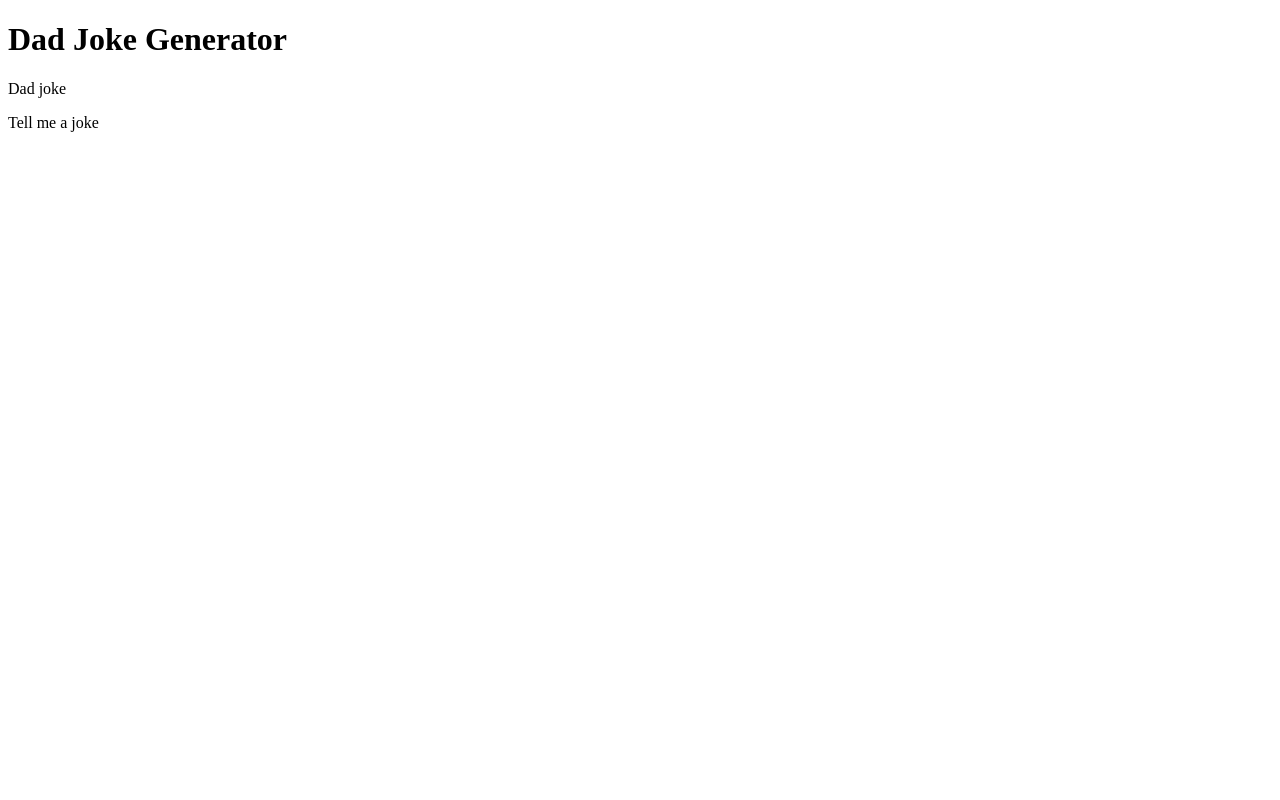
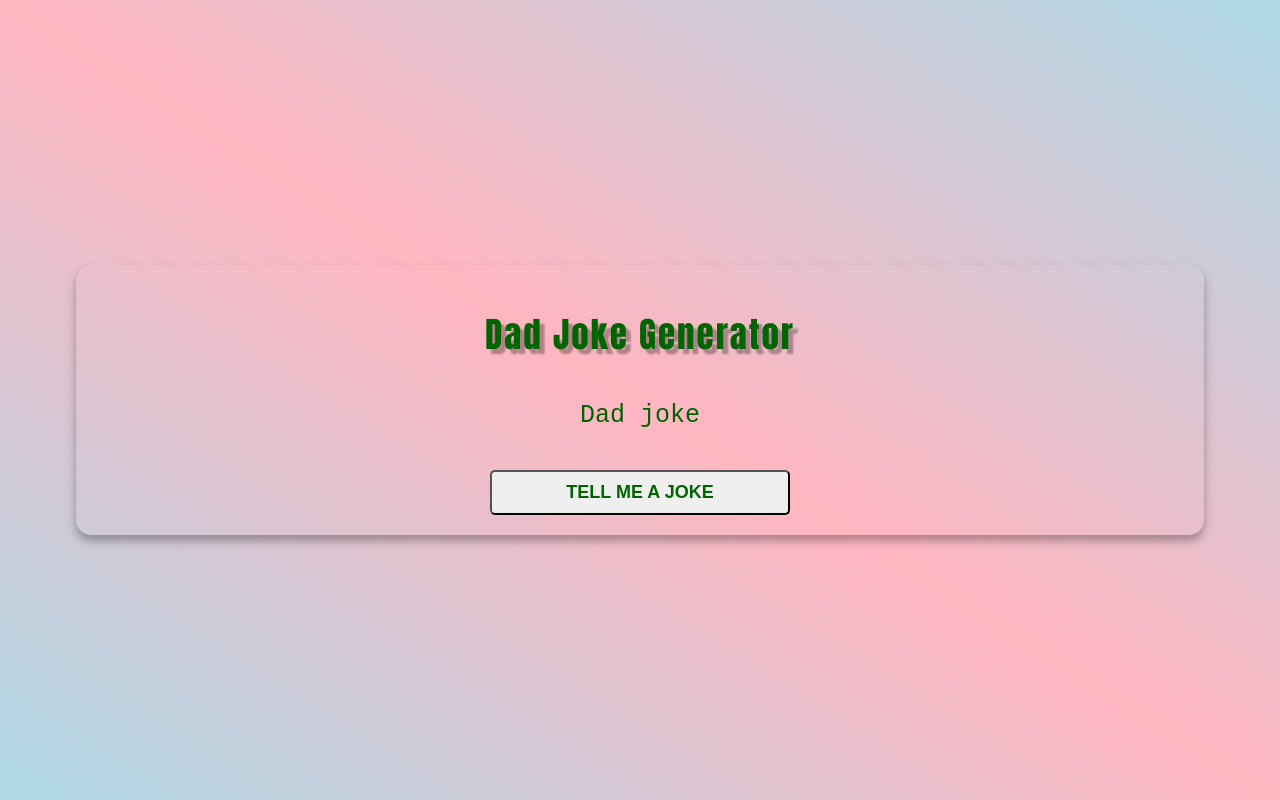
Before and after one commit to harun3851/dad_jokes, a plain HTML site: page index.html in a window 1280 px wide. Drawn offline with Linux system fonts and the light colour scheme.

Commit message:
css section added

```diff
--- a/index.html
+++ b/index.html
@@ -11,7 +11,7 @@
     <div class="container">
         <h1 class="heading">Dad Joke Generator</h1>
         <p class="joke" id="id">Dad joke</p>
-        <botton class="btn" id="btn">Tell me a joke</botton>
+        <button class="btn" id="btn">Tell me a joke</button>
     </div>
     <script src="script.js"></script>
 </body>
--- a/style.css
+++ b/style.css
@@ -0,0 +1,51 @@
+body{
+margin: 0;
+background: linear-gradient(to left bottom,lightblue,lightpink,lightblue);
+min-height: 100vh;
+display: flex;
+justify-content: center;
+align-items: center;
+font-family: monospace;
+}
+.container{
+    background-color: rgba(255,255, 255, 255,.3);
+padding: 20px;
+box-shadow: 0 6px 10px rgba(0, 0, 0, .3);
+border-radius: 15px;
+width: 85%;
+text-align: center;
+color: darkgreen;
+}
+
+.heading{
+    font-size: 35px;
+    font-weight: 200;
+    font-family: Impact, Haettenschweiler, 'Arial Narrow Bold', sans-serif;
+    text-shadow: 5px 5px 2px rgba(0, 0, 0, .3);
+    letter-spacing: 2px;
+}
+.joke{
+    font-size: 25px;
+    font-weight: 500;
+    margin: 40px;
+}
+
+.btn{
+    font-size: 18px;
+    font-weight: 700;
+    border-radius: 5px;
+    cursor: pointer;
+    padding: 10px;
+    background-color: rgba(255,255, 255, 255,.3);
+    border-color: rgba(255,255, 255, 255,.6);
+    text-transform: uppercase;
+    width: 300px;
+    color: darkgreen;
+
+}
+.btn:hover{
+    background-color: rgba(255,255, 255, 255,.3);
+    box-shadow: 0 4px 4px rgba(0, 0, 0, .3);
+    transition: all 300ms ease;
+
+}
```
